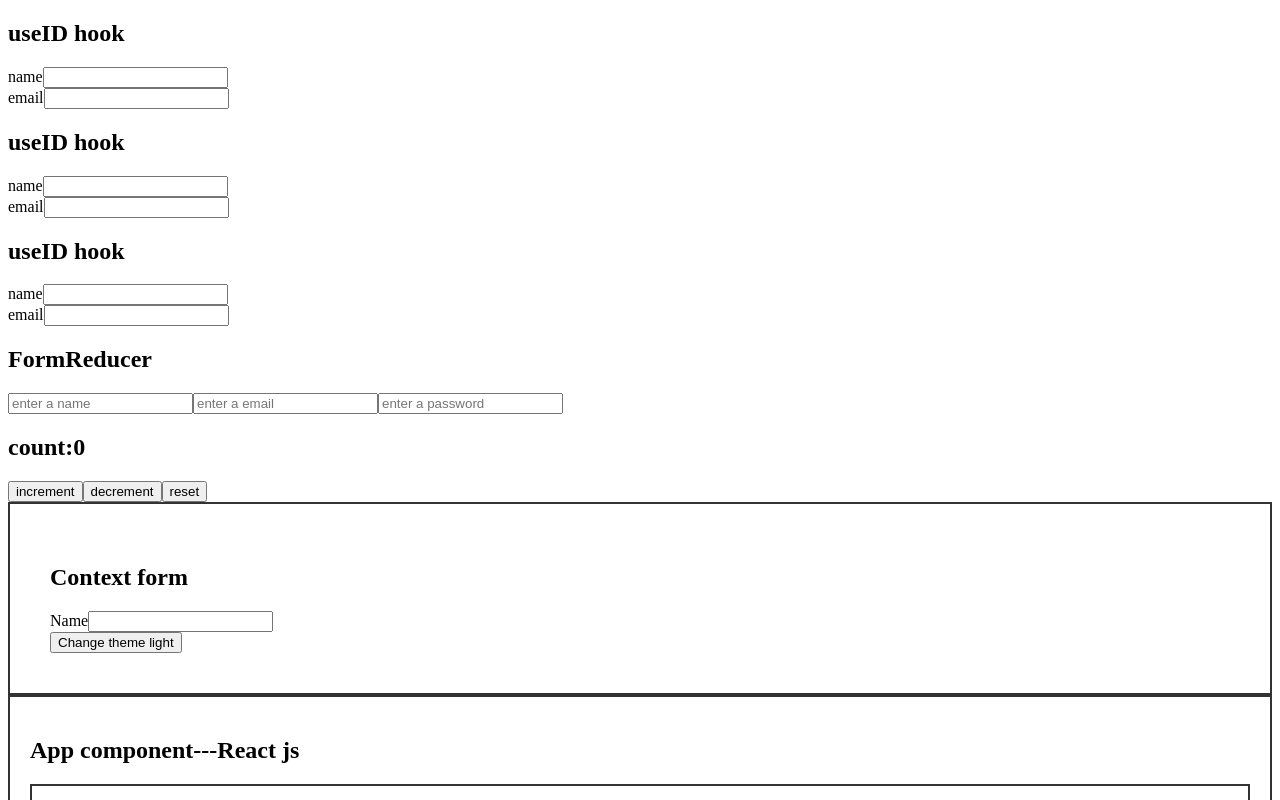
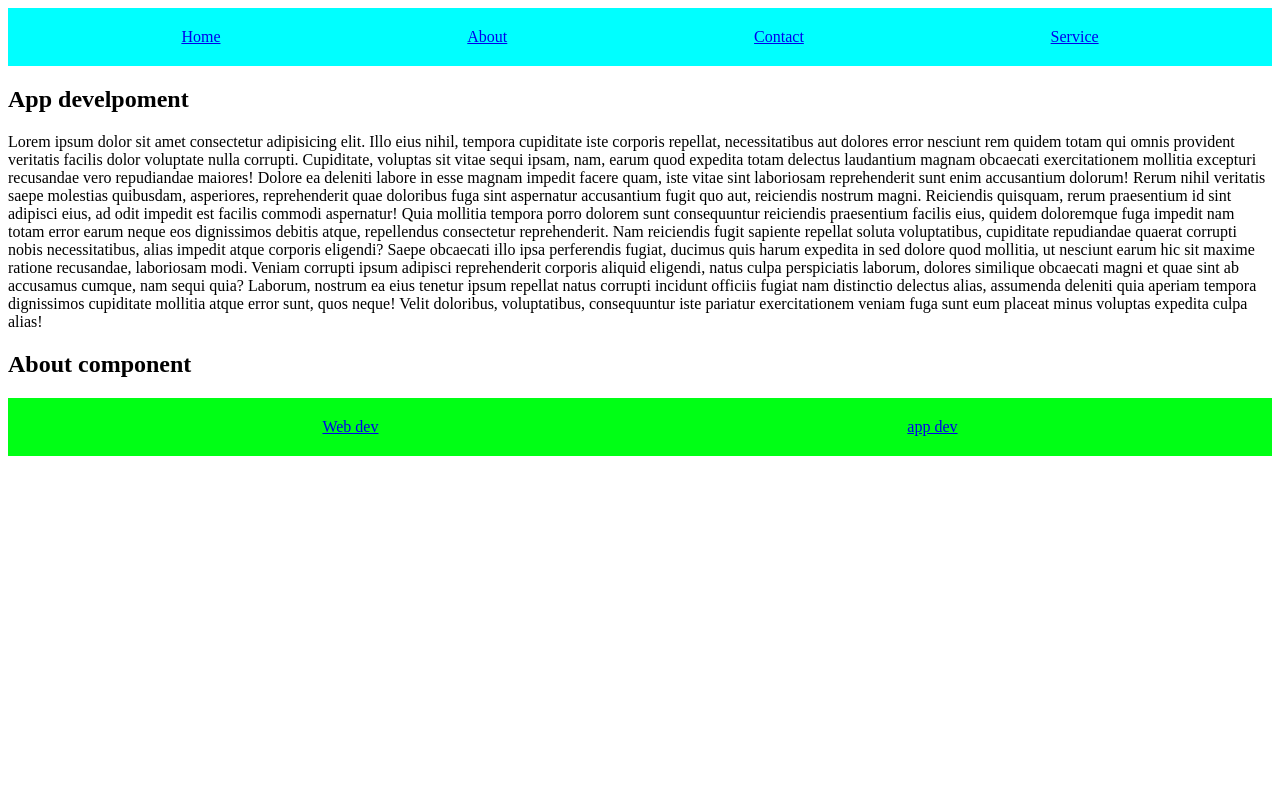
Before and after one commit to kamalrajms/mayBatch2, a React (Vite) app: page /About in a window 1280 px wide. Shown: the top 800 px of the page. Built offline with nearby package versions, Linux system fonts and the light colour scheme; no server answers.

Commit message:
## routing in react && nested routing.

```diff
--- a/package.json
+++ b/package.json
@@ -11,7 +11,8 @@
   },
   "dependencies": {
     "react": "^19.2.6",
-    "react-dom": "^19.2.6"
+    "react-dom": "^19.2.6",
+    "react-router-dom": "^7.17.0"
   },
   "devDependencies": {
     "@babel/core": "^7.29.0",
--- a/src/App.jsx
+++ b/src/App.jsx
@@ -21,6 +21,13 @@ import ContextForm from "./Context/ContextForm";
 import UseReducerHook from "./Component/UseReducerHook";
 import ReducerForm from "./Component/ReducerForm";
 import UseIDHookEg from "./Component/UseIDHookEg";
+import { BrowserRouter, Link, Route, Routes } from "react-router-dom";
+import Home from "./Routing/Home";
+import About from "./Routing/About";
+import Service from "./Routing/Service";
+import Contact from "./Routing/Contact";
+import AppDev from "./Routing/AppDev";
+import WebDev from "./Routing/WebDev";
 
 export const Pass = createContext();
 
@@ -43,8 +50,12 @@ export default function App() {
   const data = { name: "react.js" };
   console.log(theme);
 
+  const display = false;
+
   return (
     <>
+      {display && (
+        <div>
           <UseIDHookEg />
           <UseIDHookEg />
           <UseIDHookEg />
@@ -73,7 +84,9 @@ export default function App() {
           <UseStateHook />
           <ListRendering />
           <ConditionalRendering />
-      <h1 style={{ padding: "40px", color: "red", backgroundColor: "yellow" }}>
+          <h1
+            style={{ padding: "40px", color: "red", backgroundColor: "yellow" }}
+          >
             Hello world!!!--{session}
           </h1>
           <ObjectStyle />
@@ -83,6 +96,27 @@ export default function App() {
           <DestructuringProps name={name} age={age} city={city} />
           <DestructuringProps name={name2} age={age2} city={city2} />
           <DestructuringProps name={name3} age={age3} city={city3} />
+        </div>
+      )}
+
+      <BrowserRouter>
+        <div className="header">
+          <Link to={"/Home"}>Home</Link>
+          <Link to={"/About"}>About</Link>
+          <Link to={"/Contact"}>Contact</Link>
+          <Link to={"/"}>Service</Link>
+        </div>
+
+        <Routes>
+          <Route path="/Home" element={<Home />} />
+          <Route path="/About" element={<About />}>
+            <Route path="" element={<AppDev/>}/>
+            <Route path="webDev" element={<WebDev/>}/>
+          </Route>
+          <Route path="/" element={<Service />} />
+          <Route path="/Contact" element={<Contact />} />
+        </Routes>
+      </BrowserRouter>
     </>
   );
 }
--- /dev/null
+++ b/src/Routing/About.jsx
@@ -0,0 +1,15 @@
+import React from "react";
+import { Link, Outlet } from "react-router-dom";
+
+export default function About() {
+  return (
+    <div>
+      <Outlet />
+      <h2>About component</h2>
+      <div className="sub_header">
+        <Link to={"webDev"}>Web dev</Link>
+        <Link to={""}>app dev</Link>
+      </div>
+    </div>
+  );
+}
--- /dev/null
+++ b/src/Routing/AppDev.jsx
@@ -0,0 +1,39 @@
+import React from "react";
+
+export default function AppDev() {
+  return (
+    <div>
+      <h2>App develpoment</h2>
+      <p>
+        Lorem ipsum dolor sit amet consectetur adipisicing elit. Illo eius
+        nihil, tempora cupiditate iste corporis repellat, necessitatibus aut
+        dolores error nesciunt rem quidem totam qui omnis provident veritatis
+        facilis dolor voluptate nulla corrupti. Cupiditate, voluptas sit vitae
+        sequi ipsam, nam, earum quod expedita totam delectus laudantium magnam
+        obcaecati exercitationem mollitia excepturi recusandae vero repudiandae
+        maiores! Dolore ea deleniti labore in esse magnam impedit facere quam,
+        iste vitae sint laboriosam reprehenderit sunt enim accusantium dolorum!
+        Rerum nihil veritatis saepe molestias quibusdam, asperiores,
+        reprehenderit quae doloribus fuga sint aspernatur accusantium fugit quo
+        aut, reiciendis nostrum magni. Reiciendis quisquam, rerum praesentium id
+        sint adipisci eius, ad odit impedit est facilis commodi aspernatur! Quia
+        mollitia tempora porro dolorem sunt consequuntur reiciendis praesentium
+        facilis eius, quidem doloremque fuga impedit nam totam error earum neque
+        eos dignissimos debitis atque, repellendus consectetur reprehenderit.
+        Nam reiciendis fugit sapiente repellat soluta voluptatibus, cupiditate
+        repudiandae quaerat corrupti nobis necessitatibus, alias impedit atque
+        corporis eligendi? Saepe obcaecati illo ipsa perferendis fugiat, ducimus
+        quis harum expedita in sed dolore quod mollitia, ut nesciunt earum hic
+        sit maxime ratione recusandae, laboriosam modi. Veniam corrupti ipsum
+        adipisci reprehenderit corporis aliquid eligendi, natus culpa
+        perspiciatis laborum, dolores similique obcaecati magni et quae sint ab
+        accusamus cumque, nam sequi quia? Laborum, nostrum ea eius tenetur ipsum
+        repellat natus corrupti incidunt officiis fugiat nam distinctio delectus
+        alias, assumenda deleniti quia aperiam tempora dignissimos cupiditate
+        mollitia atque error sunt, quos neque! Velit doloribus, voluptatibus,
+        consequuntur iste pariatur exercitationem veniam fuga sunt eum placeat
+        minus voluptas expedita culpa alias!
+      </p>
+    </div>
+  );
+}
--- /dev/null
+++ b/src/Routing/Contact.jsx
@@ -0,0 +1,9 @@
+import React from 'react'
+
+export default function Contact() {
+  return (
+    <div>
+      <h2>Contact coomponent</h2>
+    </div>
+  )
+}
--- /dev/null
+++ b/src/Routing/Home.jsx
@@ -0,0 +1,9 @@
+import React from 'react'
+
+export default function Home() {
+  return (
+    <div>
+      <h2>home component</h2>
+    </div>
+  )
+}
--- /dev/null
+++ b/src/Routing/Service.jsx
@@ -0,0 +1,9 @@
+import React from 'react'
+
+export default function Service() {
+  return (
+    <div>
+      <h2>service component</h2>
+    </div>
+  )
+}
--- /dev/null
+++ b/src/Routing/WebDev.jsx
@@ -0,0 +1,15 @@
+import React from "react";
+
+export default function WebDev() {
+  return (
+    <div>
+      <h2>Web devlopmwnt</h2>
+      <p>
+        Lorem ipsum dolor sit amet consectetur adipisicing elit. Aperiam,
+        assumenda quas? Voluptatum quibusdam, accusamus rem laudantium id
+        laborum perferendis maxime at dignissimos dolor quisquam assumenda
+        explicabo repellendus ipsum distinctio? Adipisci!
+      </p>
+    </div>
+  );
+}
--- a/src/index.css
+++ b/src/index.css
@@ -40,3 +40,19 @@
   color: #fff;
   padding: 20px;
 }
+.header{
+  background-color: aqua;
+  padding:20px 50px;
+  display: flex;
+  justify-content:space-around;
+  align-items: center;
+  border: "2px solid #333";
+}
+.sub_header{
+   background-color: rgb(0, 255, 21);
+  padding:20px 50px;
+  display: flex;
+  justify-content:space-around;
+  align-items: center;
+  border: "2px solid #333";
+}
```
Also changed, not shown: src/Text.txt, 1 other file (tests, documents, lock files or other folders). Lines whose indentation alone changed are shown as unchanged.
